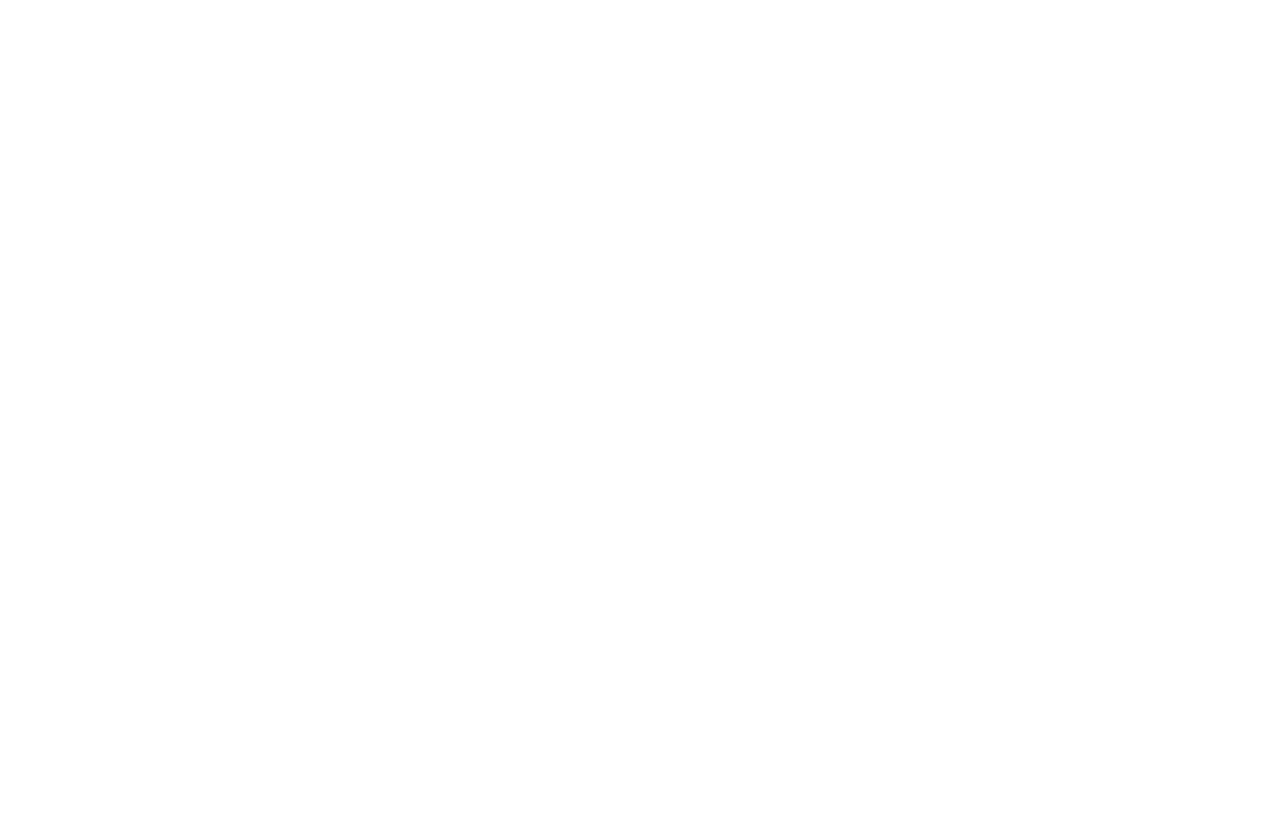
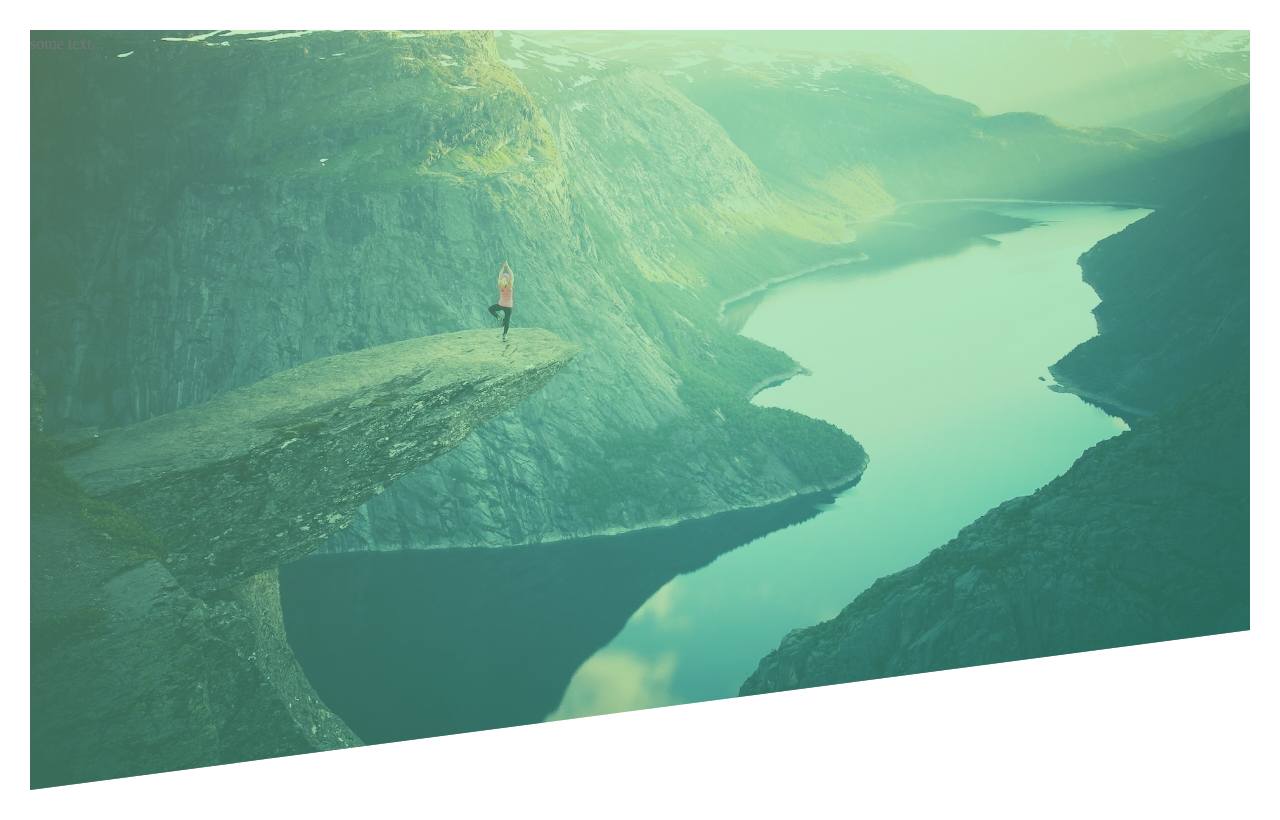
Before and after one commit to ssembatya-dennis/natours, a plain HTML site: page index.html in a window 1280 px wide. Drawn offline with Linux system fonts and the light colour scheme.

Commit message:
added a clip path propaerty in the header div

```diff
--- a/css/style.css
+++ b/css/style.css
@@ -5,3 +5,26 @@ light green: #7ed56f
 Medium green: #55c57a
 Dark green: #28b485
 */
+*{
+    margin: 0;
+    padding: 0;
+    box-sizing: border-box;
+}
+
+body{
+    font-family: "lato" sans-serif;
+    font-weight: 400;
+    font-size: 16px;
+    line-height: 1.7;
+    color: #777;
+    padding: 30px;
+}
+
+.header{
+    height: 95vh;
+    background-image:linear-gradient( to right bottom, #92da8675,#31b68983) , url(../images/hero.jpg);
+    background-size: cover;
+    background-position: top;
+    clip-path: polygon(0 0, 100% 0, 100% 75vh, 0 100%);
+
+}
--- a/index.html
+++ b/index.html
@@ -6,8 +6,11 @@
     <title>Natours | Existing tours for adventurous people</title>
     <link rel="stylesheet" href="css/style.css">
     <link rel="shortcut icon" type="image/png" href="images/favicon.png">
+    <link href="https://fonts.googleapis.com/css?family=Lato:100,300,400,700,900" rel="stylesheet">
 </head>
 <body>
-
+    <header class="header">
+        some text...
+    </header>
 </body>
 </html>
```
